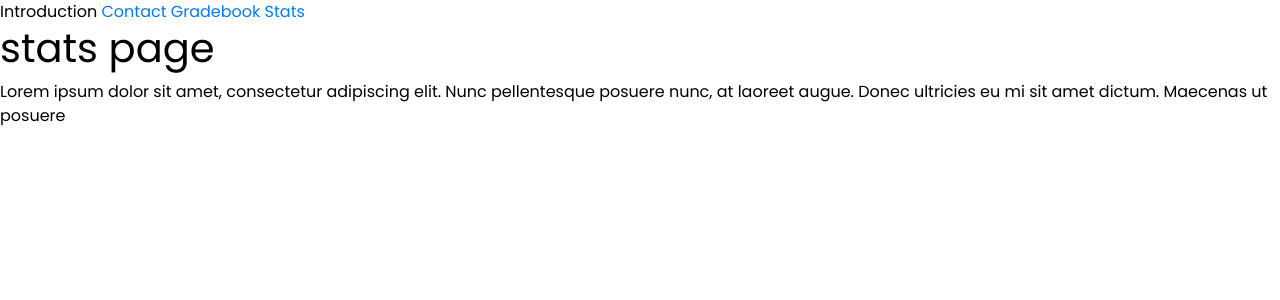
After one commit to matadominik/web2-eloadas-beadando, a Laravel app: page /stats in a window 1280 px wide. The commit adds this page. Shown: the top 300 px of the page. Run offline with Laravel 12, Linux system fonts and the light colour scheme.

Commit message:
wip: stats page

```diff
--- a/resources/js/pages/welcome.tsx
+++ b/resources/js/pages/welcome.tsx
@@ -34,6 +34,12 @@ export default function Welcome() {
                                     className="inline-block rounded-sm border border-[#19140035] px-5 py-1.5 text-sm leading-normal text-[#1b1b18] hover:border-[#1915014a] dark:border-[#3E3E3A] dark:text-[#EDEDEC] dark:hover:border-[#62605b]"
                                 >
                                     Register
+                                </Link>
+                                <Link
+                                    href="/introduction"
+                                    className="inline-block rounded-sm border border-[#19140035] px-5 py-1.5 text-sm leading-normal text-[#1b1b18] hover:border-[#1915014a] dark:border-[#3E3E3A] dark:text-[#EDEDEC] dark:hover:border-[#62605b]"
+                                >
+                                    Introduction
                                 </Link>
                             </>
                         )}
--- a/resources/views/header.blade.php
+++ b/resources/views/header.blade.php
@@ -6,6 +6,7 @@
   <a href="/introduction">Introduction</a>
   <a href="/contact">Contact</a>
   <a href="/gradebook">Gradebook</a>
+  <a href="/stats">Stats</a>
   @if (Auth::check())
     <a href="/messages">Messages</a>
     @if (Auth::User()->role==1)
--- /dev/null
+++ b/resources/views/stats.blade.php
@@ -0,0 +1,6 @@
+<x-mainpage>
+  <h1>stats page</h1>
+  Lorem ipsum dolor sit amet, consectetur adipiscing elit.
+  Nunc pellentesque posuere nunc, at laoreet augue. Donec
+  ultricies eu mi sit amet dictum. Maecenas ut posuere
+</x-mainpage>
--- a/routes/web.php
+++ b/routes/web.php
@@ -23,3 +23,4 @@ Route::get('introduction', function () { return view('introduction'); });
 Route::get('contact', function () { return view('contact'); });
 Route::post('contact', [ContactController::class, 'store']);
 Route::get('gradebook', [DatabaseController::class, 'getDatas']);
+Route::get('stats', function () { return view('stats'); });
```
